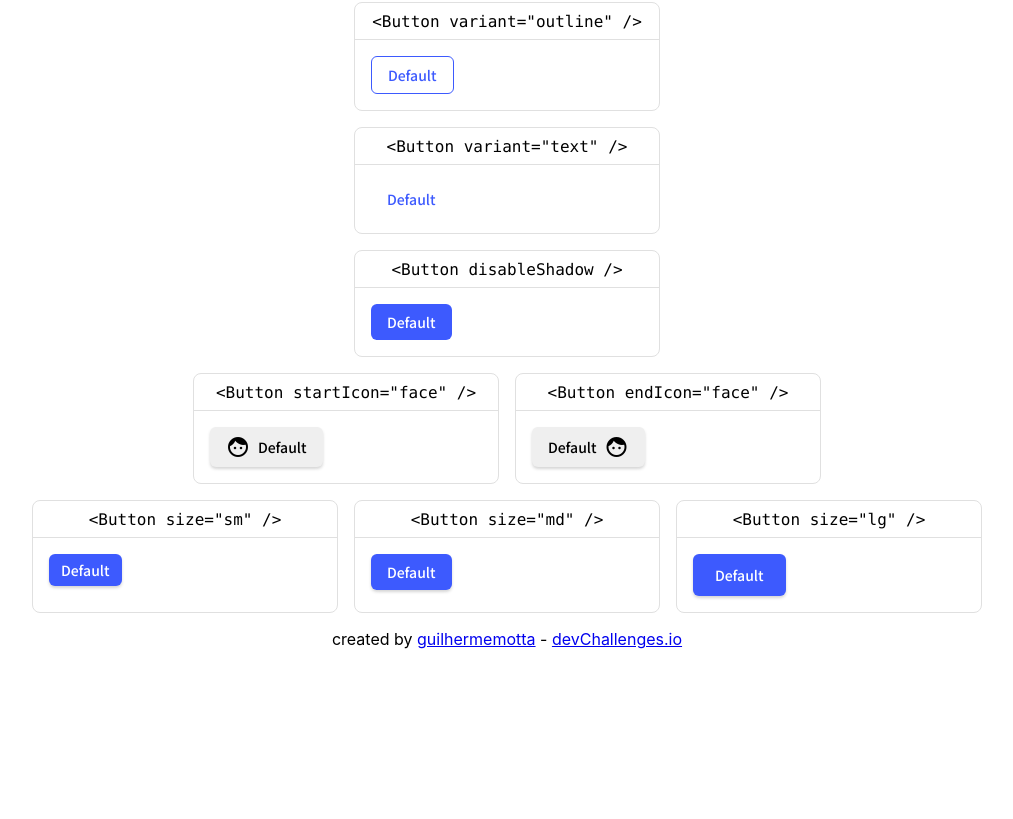
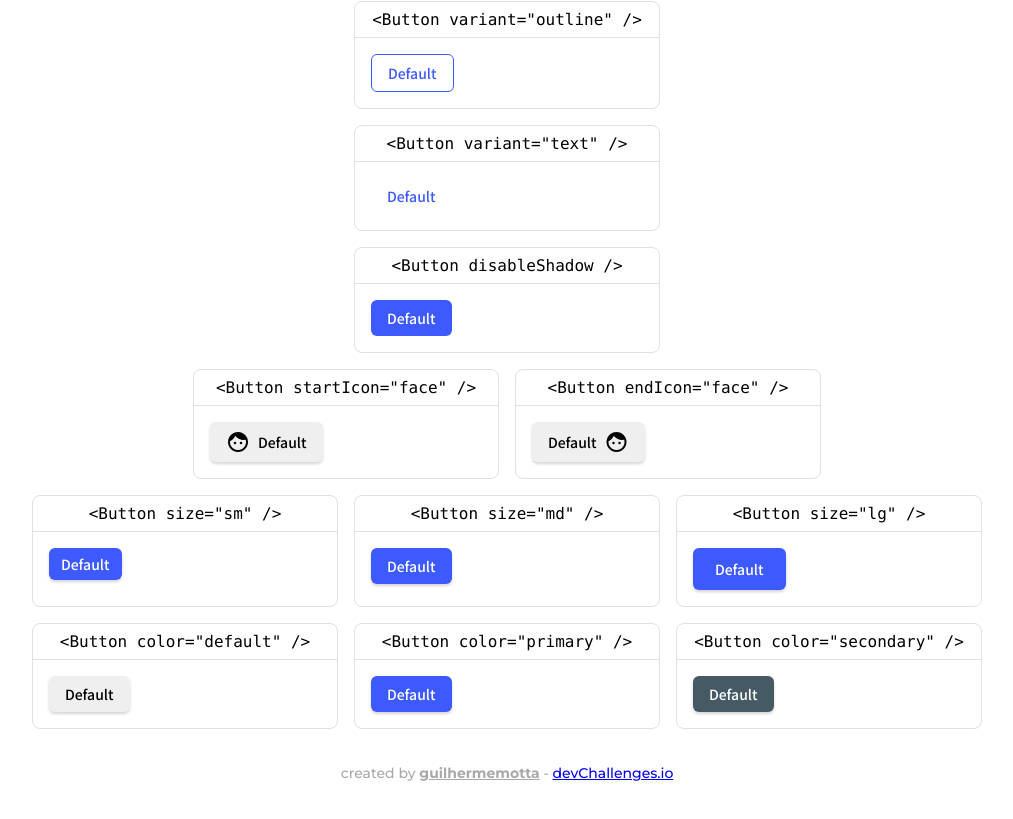
Before and after one commit to guilhermemotta/button-component-challenge, a React (Create React App) app: page / in a window 1280 px wide. Shown: the part 219-1038 px from the top of the page, without its empty margins (133-1146 px from the left). Before the commit the page ends 868 px from the top, so only its background shows below. Built offline with nearby package versions, Linux system fonts and the light colour scheme.

Commit message:
Estilização do footer da pagina de demonstração

```diff
--- a/src/App.css
+++ b/src/App.css
@@ -1,3 +1,5 @@
+@import url("https://fonts.googleapis.com/css2?family=Montserrat:wght@500;700&display=swap");
+
 .App {
   max-width: 900px;
   margin: auto;
@@ -7,6 +9,8 @@
   flex-direction: column;
   align-items: center;
   gap: 16px;
+
+  font-family: "Montserrat", sans-serif;
 }
 
 .row {
@@ -34,6 +38,21 @@
   padding: 16px 16px;
 }
 
+.footer {
+  margin-top: 20px;
+  margin-bottom: 40px;
+  font-family: "Montserrat", sans-serif;
+  font-weight: 500;
+  color: #a9a9a9;
+  font-size: 14px;
+  line-height: 17px;
+}
+
+.footer__link {
+  font-weight: 700;
+  color: #a9a9a9;
+}
+
 @media only screen and (max-width: 768px) {
   .row {
     flex-direction: column;
--- a/src/App.js
+++ b/src/App.js
@@ -97,9 +97,39 @@ function App() {
         </div>
       </div>
 
-      <footer>
+      <div className="row">
+        <div className="button-card">
+          <header className="button-card__header">
+            <code>{'<Button color="default" />'}</code>
+          </header>
+          <main className="button-card__content">
+            <Button color="default" />
+          </main>
+        </div>
+        <div className="button-card">
+          <header className="button-card__header">
+            <code>{'<Button color="primary" />'}</code>
+          </header>
+          <main className="button-card__content">
+            <Button color="primary" />
+          </main>
+        </div>
+        <div className="button-card">
+          <header className="button-card__header">
+            <code>{'<Button color="secondary" />'}</code>
+          </header>
+          <main className="button-card__content">
+            <Button color="secondary" />
+          </main>
+        </div>
+      </div>
+
+      <footer className="footer">
         created by{" "}
-        <a href="https://devchallenges.io/portfolio/guilhermemotta">
+        <a
+          className="footer__link"
+          href="https://devchallenges.io/portfolio/guilhermemotta"
+        >
           guilhermemotta
         </a>{" "}
         - <a href="https://devchallenges.io">devChallenges.io</a>
--- a/src/components/Button.css
+++ b/src/components/Button.css
@@ -5,11 +5,6 @@
   border-radius: 6px;
   border: none;
   outline: none;
-
-  font-family: "Noto Sans JP", sans-serif;
-  font-size: 14px;
-  line-height: 20px;
-  font-weight: 500;
 
   box-shadow: 0px 2px 3px rgba(51, 51, 51, 0.2);
   cursor: pointer;
@@ -108,4 +103,9 @@
 
 .button__label {
   flex: 1;
+
+  font-family: "Noto Sans JP", sans-serif;
+  font-size: 14px;
+  line-height: 20px;
+  font-weight: 500;
 }
```
